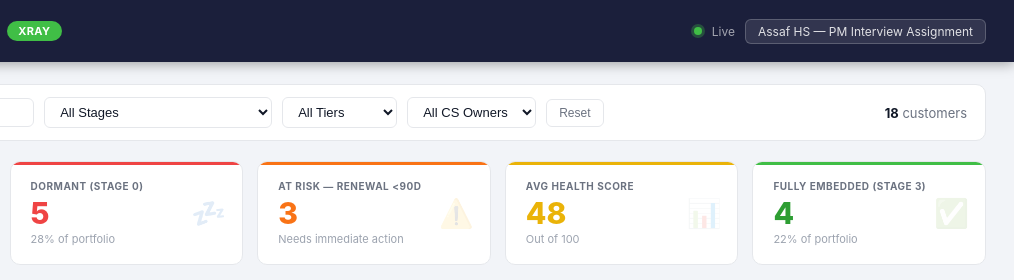
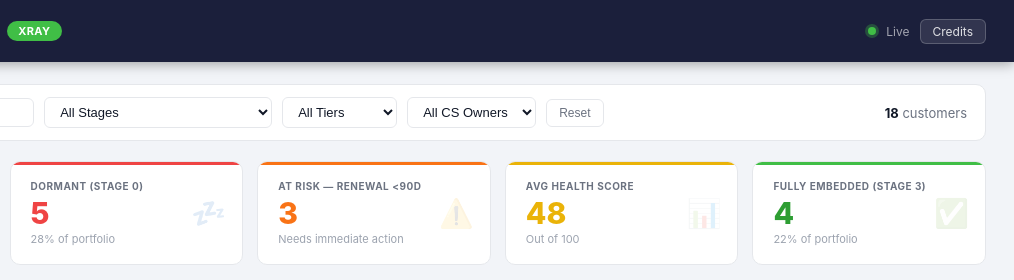
Before and after one commit to assafhs-ship-it/jfrog-xray-dashboard, a plain HTML site: page index.html in a window 1280 px wide. Shown: the top 280 px of the page, 266-1280 px from the left. Drawn offline with nearby package versions, Linux system fonts and the light colour scheme.

Commit message:
Rename candidate chip to Credits

```diff
--- a/index.html
+++ b/index.html
@@ -465,7 +465,7 @@
   <div class="hdr-right">
     <div class="live-dot"></div>
     <span class="live-txt">Live</span>
-    <span class="candidate-chip" id="openBio">Assaf HS — PM Interview Assignment</span>
+    <span class="candidate-chip" id="openBio">Credits</span>
   </div>
 </header>
 
```
